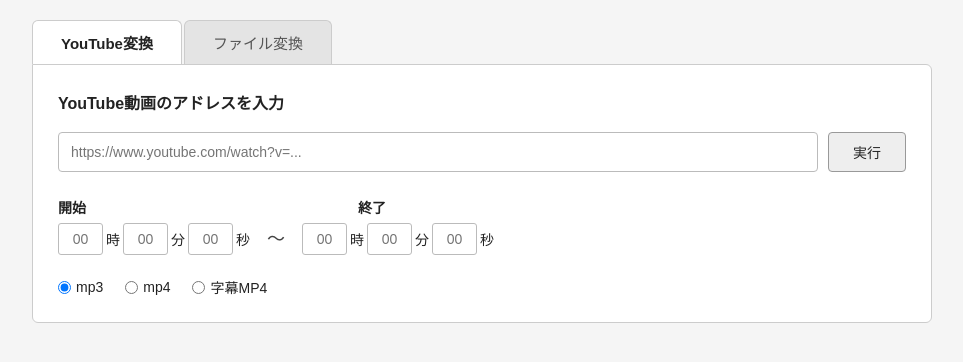
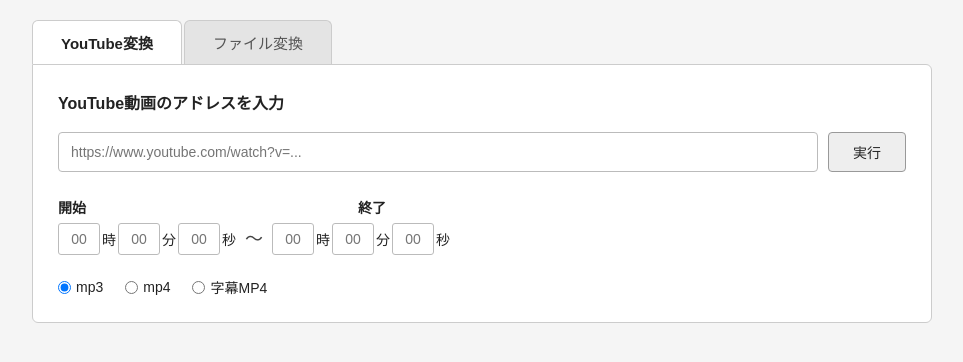
Before and after one commit to sasakiwrkspace-creator/y2conv, a Flask app: page / in a window 1280 px wide. Shown: the part 70-432 px from the top of the page, without its empty margins (158-1121 px from the left). Run offline with Flask 3, Linux system fonts and the light colour scheme; parts of the project's set-up code (start-up, migrations or seed data) failed here and were passed over.

Commit message:
Update style.css

```diff
--- a/static/style.css
+++ b/static/style.css
@@ -265,13 +265,16 @@ body {
 
 .time-area {
     margin-top: 25px;
+
+    width: 100%;
+
+    /* 横にはみ出さない */
+    overflow: hidden;
 }
 
 
 /* -----------------------------------------
    開始・終了ラベル
-
-   入力欄の位置に合わせる
 ----------------------------------------- */
 
 .time-label-row {
@@ -300,8 +303,6 @@ body {
 
 /* -----------------------------------------
    時間入力
-
-   [00]時[00]分[00]秒 ～ [00]時[00]分[00]秒
 ----------------------------------------- */
 
 .time-input-row {
@@ -309,9 +310,21 @@ body {
 
     align-items: center;
 
-    gap: 15px;
+    /*
+        画面幅が狭い場合でも、
+        中身を強制的に横へはみ出させない。
+    */
+    width: 100%;
 
-    white-space: nowrap;
+    max-width: 100%;
+
+    gap: 8px;
+
+    /*
+        PCでは1行表示。
+        必要に応じて下のメディアクエリで
+        スマホ時に2行へ変更する。
+    */
 }
 
 
@@ -324,9 +337,12 @@ body {
 
     align-items: center;
 
-    gap: 3px;
+    gap: 2px;
 
-    flex: 0 0 auto;
+    /*
+        グループ自体は縮められるようにする。
+    */
+    min-width: 0;
 
     white-space: nowrap;
 }
@@ -337,14 +353,16 @@ body {
 ----------------------------------------- */
 
 .time-input {
-    width: 45px;
+    width: 42px;
+
     height: 32px;
 
-    padding: 4px;
+    padding: 4px 2px;
 
     text-align: center;
 
     border: 1px solid #bbb;
+
     border-radius: 3px;
 
     background: #fff;
@@ -354,6 +372,11 @@ body {
     font-size: 14px;
 
     outline: none;
+
+    /*
+        flexによる縮小を許可
+    */
+    flex: 0 1 auto;
 }
 
 .time-input:focus {
@@ -384,14 +407,73 @@ body {
 .time-separator {
     flex: 0 0 auto;
 
-    margin: 0 2px;
+    margin: 0 1px;
 
     font-size: 18px;
+
     line-height: 1;
 
     color: #444;
 }
 
+
+/* =========================================
+   スマートフォン
+========================================= */
+
+@media (max-width: 600px) {
+
+    /*
+        開始と終了を縦に分ける。
+
+        開始
+        [00]時[00]分[00]秒
+
+        終了
+        [00]時[00]分[00]秒
+    */
+
+    .time-label-row {
+        display: grid;
+
+        grid-template-columns: 1fr 1fr;
+
+        width: 100%;
+    }
+
+    .time-label-row .time-title:first-child {
+        width: auto;
+    }
+
+
+    .time-input-row {
+        display: grid;
+
+        grid-template-columns: 1fr 1fr;
+
+        gap: 8px;
+
+        width: 100%;
+    }
+
+
+    .time-group {
+        min-width: 0;
+
+        width: 100%;
+    }
+
+
+    .time-input {
+        width: 38px;
+    }
+
+
+    .time-separator {
+        display: none;
+    }
+
+}
 
 /* =========================================
    出力形式
```
